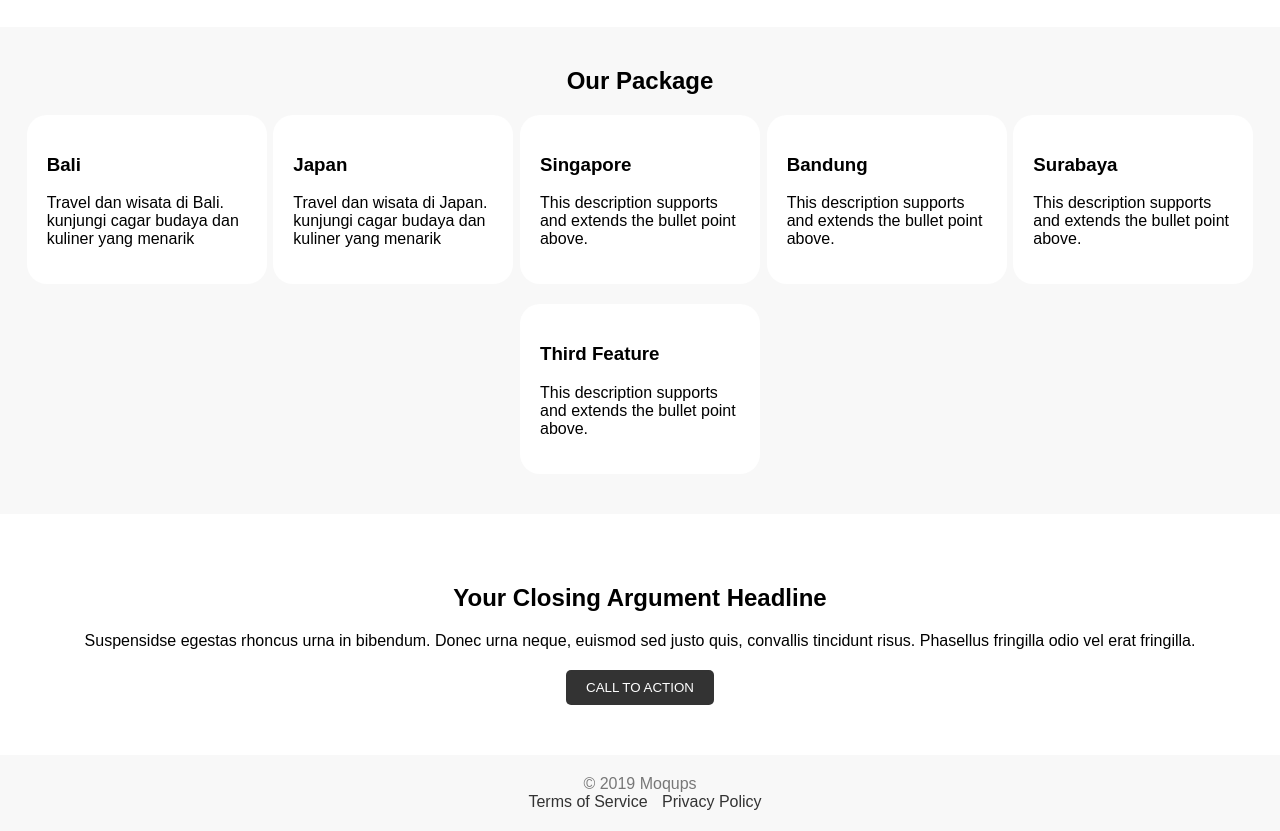
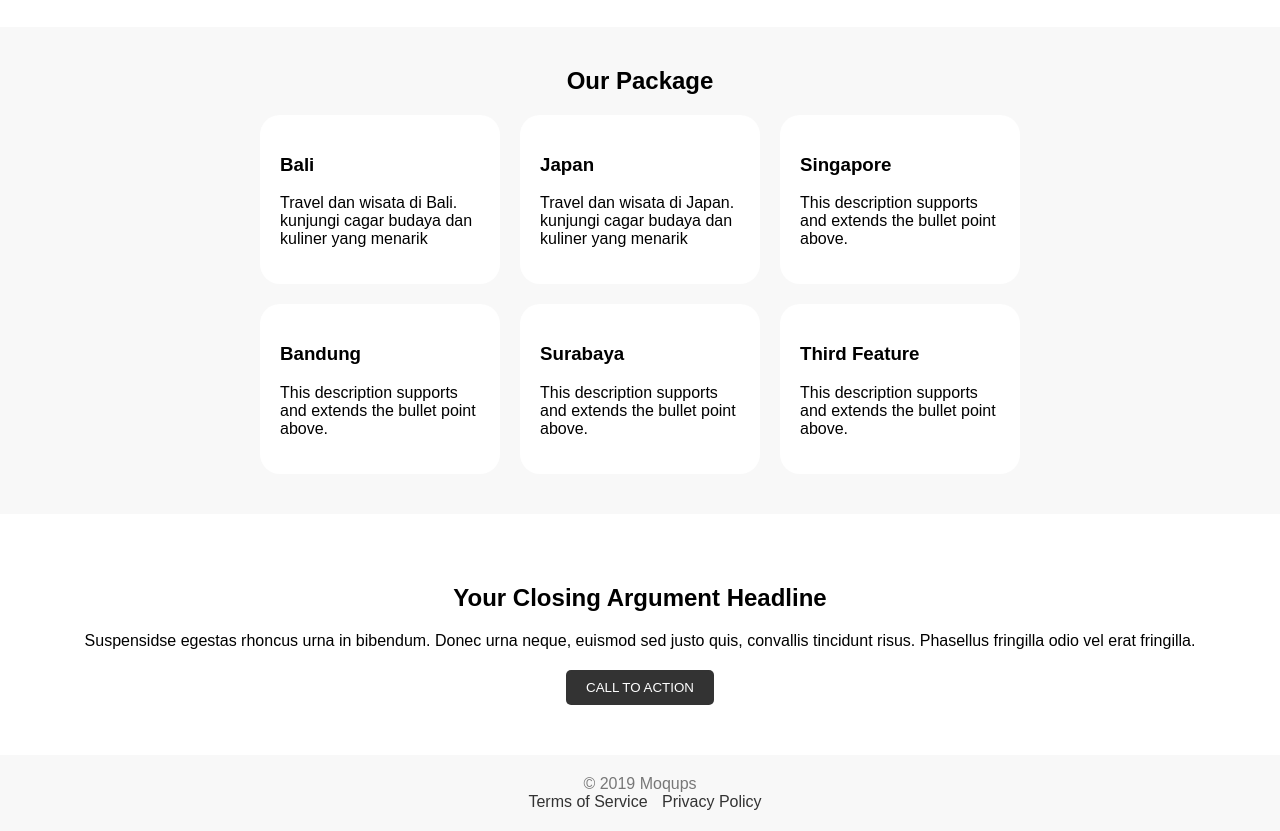
Before and after one commit to RedEye1605/22-jul-24-RedEye1605, a plain HTML site: page index.html in a window 1280 px wide. Shown: the part 897-1728 px from the top of the page. Drawn offline with Linux system fonts and the light colour scheme.

Commit message:
change folder name

```diff
--- a/CSS/style.css
+++ b/CSS/style.css
@@ -180,6 +180,14 @@ input.valid, select.valid {
     align-items: center;
 }
 
+.packages-item-1, .packages-item-2 {
+    display: flex;
+    flex-direction: row;
+    flex-wrap: wrap;
+    gap: 20px;
+    justify-content: center;
+}
+
 .packages h2 {
     text-align: center;
     margin-bottom: 20px;
@@ -234,6 +242,11 @@ footer a {
 }
 
 @media (max-width: 768px) {
+    .container {
+        display: flex;
+        flex-direction: column;
+    }
+
     .about {
         flex-direction: column;
         align-items: center;
--- a/index.html
+++ b/index.html
@@ -84,6 +84,7 @@
         <section class="packages" id="package-section">
             <h2>Our Package</h2>
                 <article class="packages-item">
+                    <div class="packages-item-1">
                         <div class="package">
                             <h3>Bali</h3>
                             <p>Travel dan wisata di Bali. kunjungi cagar budaya dan kuliner yang menarik</p>
@@ -96,6 +97,9 @@
                             <h3>Singapore</h3>
                             <p>This description supports and extends the bullet point above.</p>
                         </div>
+                    </div>
+
+                    <div class="packages-item-2">
                         <div class="package">
                             <h3>Bandung</h3>
                             <p>This description supports and extends the bullet point above.</p>
@@ -107,6 +111,7 @@
                         <div class="package">
                             <h3>Third Feature</h3>
                             <p>This description supports and extends the bullet point above.</p>
+                        </div>
                     </div>
             </article>
         </section>
```
Lines whose indentation alone changed are shown as unchanged.
